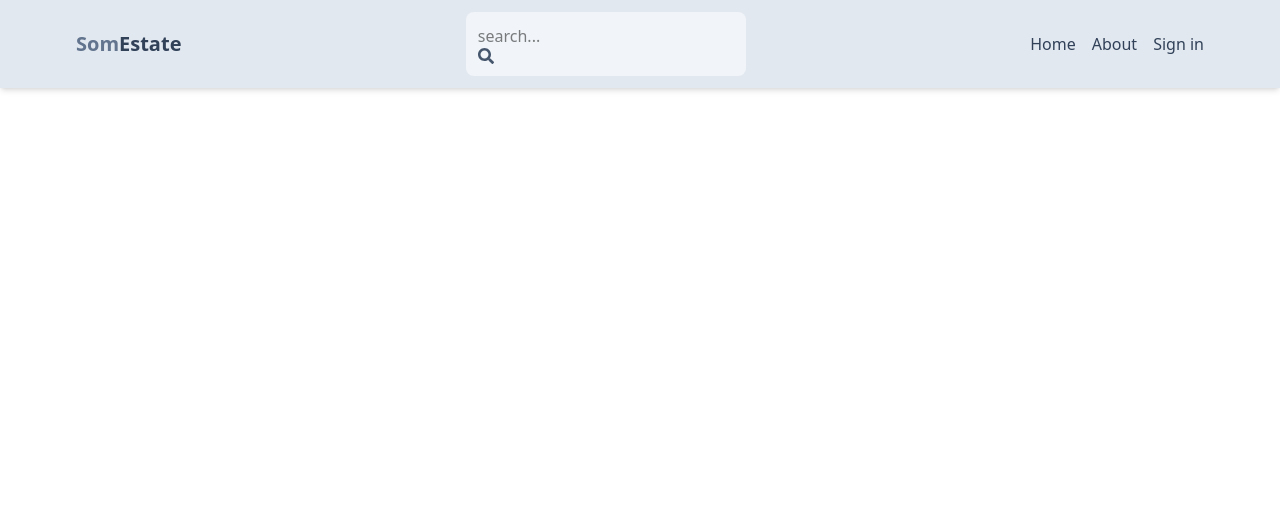
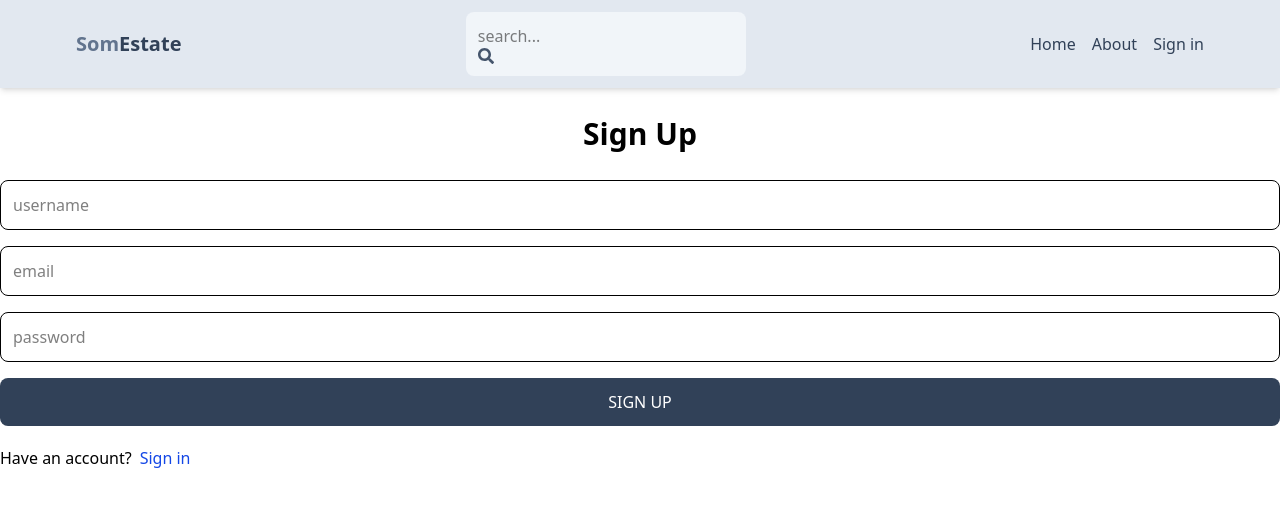
Before and after one commit to somcpp/mern-estate, a React (Vite) app: page /sign-up in a window 1280 px wide. Shown: the top 506 px of the page. Built offline with nearby package versions, Linux system fonts and the light colour scheme.

Commit message:
create sign up page

```diff
--- a/src/index.css
+++ b/src/index.css
@@ -1 +1,5 @@
 @import "tailwindcss";
+
+body {
+    background-color: rgb(241, 245, 241z);
+}
--- a/src/pages/SignUp.jsx
+++ b/src/pages/SignUp.jsx
@@ -1,11 +1,88 @@
-import React from 'react'
+import React, { useState } from 'react';
+import { Link, useNavigate } from 'react-router-dom';
 
 const SignUp = () => {
+  const [formData, setFormData] = useState({});
+  const [loading, setLoading] = useState(false);
+  const [error, setError] = useState(null);
+  const navigate = useNavigate();
+
+  const handleChange = (e) => {
+    setFormData({
+      ...formData,
+      [e.target.id]: e.target.value,
+    });
+  };
+
+  const handleSubmit = async (e) => {
+    e.preventDefault();
+    try {
+      setLoading(true);
+      setError(null);
+      const res = await fetch('/api/auth/signup', {
+        method: 'POST',
+        headers: { 'Content-Type': 'application/json' },
+        body: JSON.stringify(formData),
+      });
+
+      const data = await res.json();
+      console.log(data);
+
+      if (!res.ok) {
+        throw new Error(data.message || 'Something went wrong');
+      }
+      navigate('/sign-in')
+    } catch (err) {
+      setError(err.message);
+    } finally {
+      setLoading(false);
+    }
+  };
+
   return (
     <div>
+      <h1 className="text-3xl text-center font-semibold my-7">Sign Up</h1>
+      <form className="flex flex-col gap-4" onSubmit={handleSubmit}>
+        <input
+          type="text"
+          placeholder="username"
+          className="border p-3 rounded-lg"
+          id="username"
+          onChange={handleChange}
+        />
+        <input
+          type="email"
+          placeholder="email"
+          className="border p-3 rounded-lg"
+          id="email"
+          onChange={handleChange}
+        />
+        <input
+          type="password"
+          placeholder="password"
+          className="border p-3 rounded-lg"
+          id="password"
+          onChange={handleChange}
+        />
 
+        <button
+          disabled={loading}
+          className="bg-slate-700 text-white p-3 rounded-lg uppercase hover:opacity-95 disabled:opacity-80"
+        >
+          {loading ? 'Loading...' : 'Sign Up'}
+        </button>
+      </form>
+
+      <div className="flex gap-2 mt-5">
+        <p>Have an account?</p>
+        <Link to="/sign-in">
+          <span className="text-blue-700">Sign in</span>
+        </Link>
+      </div>
+
+      {error && <p className="text-red-500 mt-5">{error}</p>}
     </div>
-  )
-}
+  );
+};
 
-export default SignUp
+export default SignUp;
--- a/vite.config.js
+++ b/vite.config.js
@@ -3,6 +3,14 @@
 import tailwindcss from '@tailwindcss/vite'
 // https://vite.dev/config/
 export default defineConfig({
+  server: {
+    proxy: {
+      '/api': {
+        target: 'http://localhost:3000',
+        secure: false,
+      },
+    },
+  },
   plugins: [
     tailwindcss(),
     react()
```
